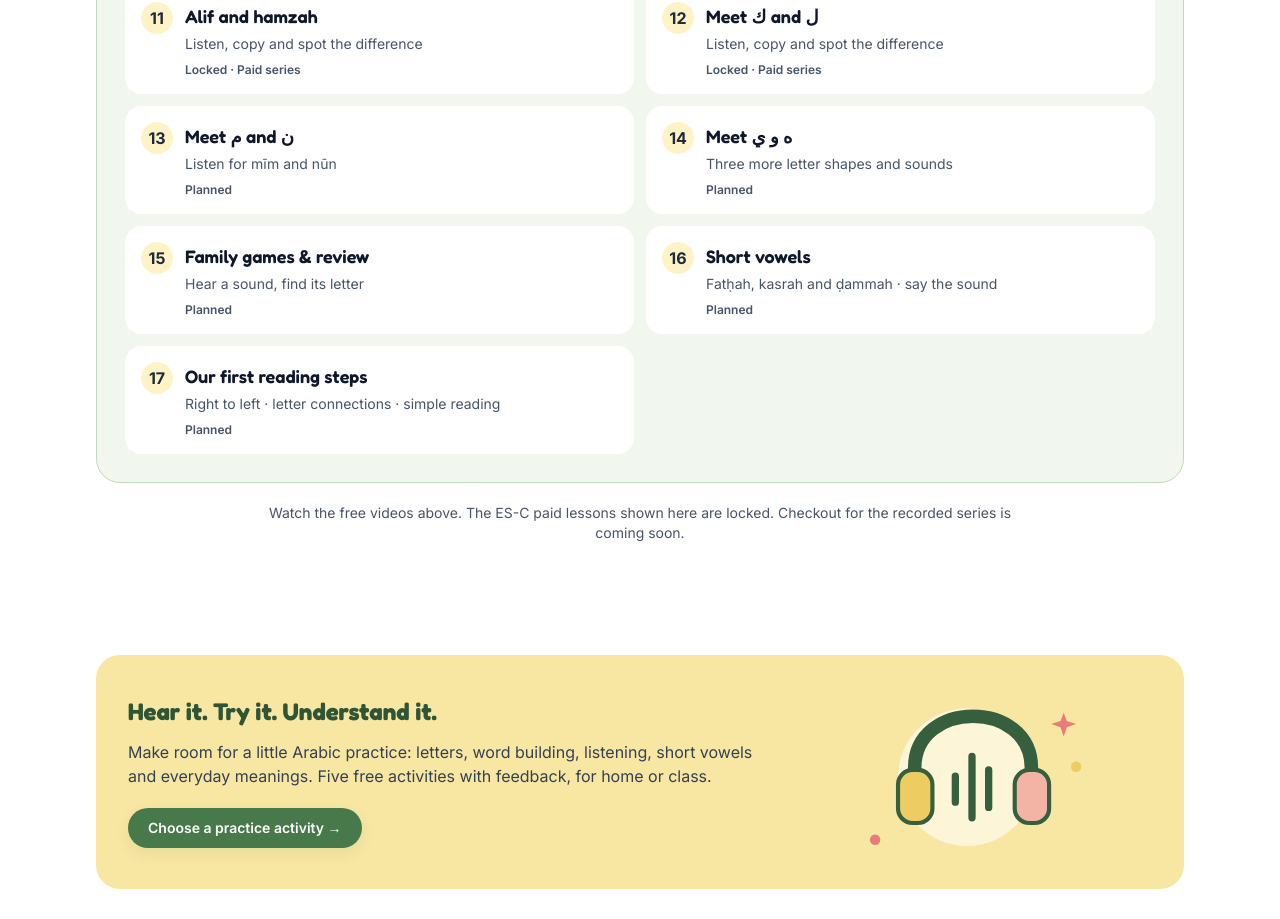
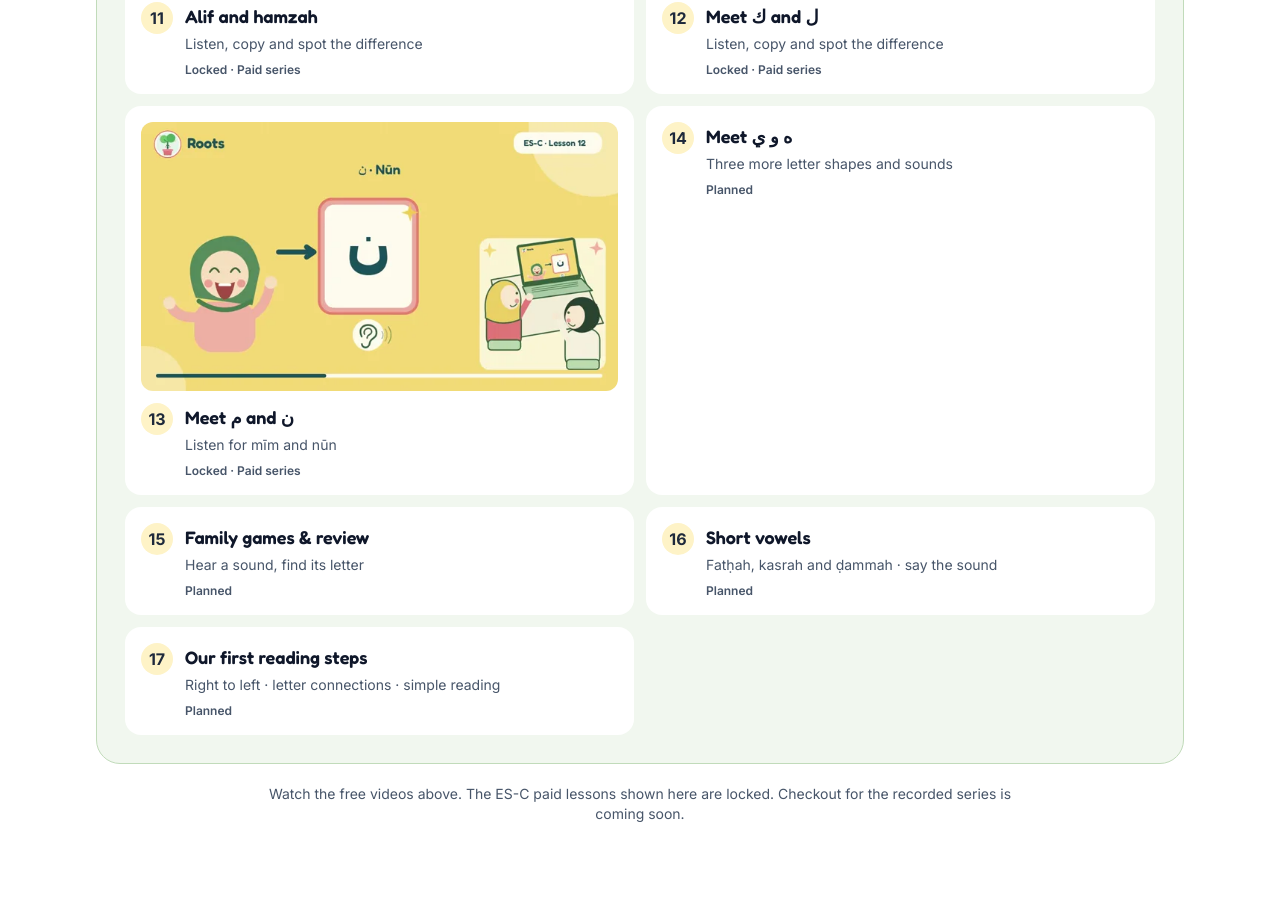
Before and after one commit to DinaElAhl/Pathways-, a React (Vite) app: page /free-sample in a window 1280 px wide. Shown: the part 6560-7479 px from the top of the page. Built offline with nearby package versions, Linux system fonts and the light colour scheme.

Commit message:
Add locked ES-C Lesson 12 thumbnail

```diff
--- a/src/data/lessonRoadmap.js
+++ b/src/data/lessonRoadmap.js
@@ -16,7 +16,7 @@ export const levelCLessons = [
     status: 'Locked · Paid series',
     thumbnail: `assets/lesson-thumbnails/es-c-${String(index + 4).padStart(2, '0')}.webp`,
   })),
-  { title: 'Meet م and ن', example: 'Listen for mīm and nūn', status: 'Planned' },
+  { title: 'Meet م and ن', example: 'Listen for mīm and nūn', status: 'Locked · Paid series', thumbnail: 'assets/lesson-thumbnails/es-c-12.webp' },
   { title: 'Meet ه و ي', example: 'Three more letter shapes and sounds', status: 'Planned' },
   { title: 'Family games & review', example: 'Hear a sound, find its letter', status: 'Planned' },
   { title: 'Short vowels', example: 'Fatḥah, kasrah and ḍammah · say the sound', status: 'Planned' },
```
Also changed, not shown: public/assets/lesson-thumbnails/es-c-12.webp (added).
